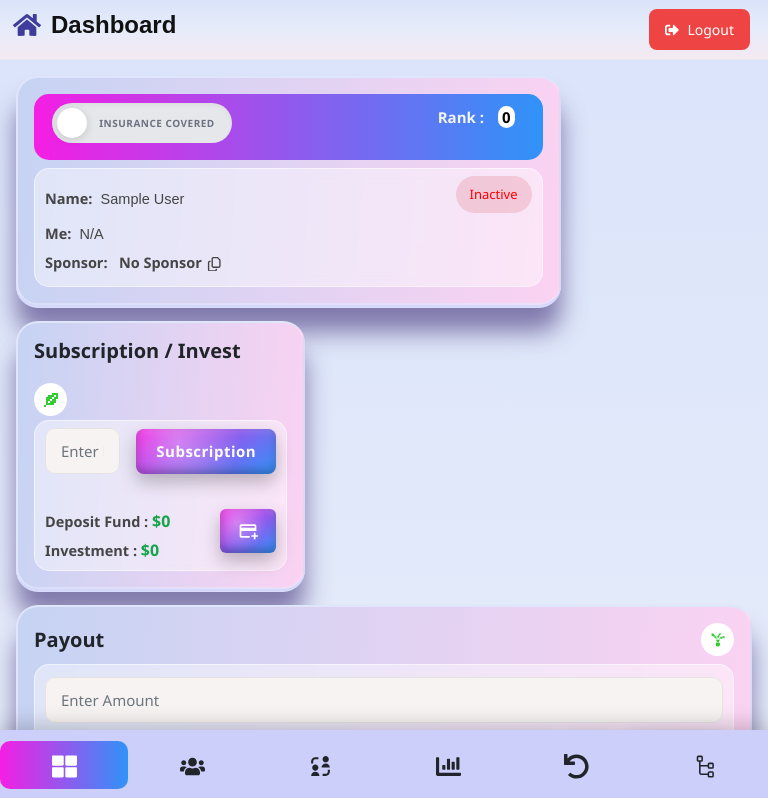
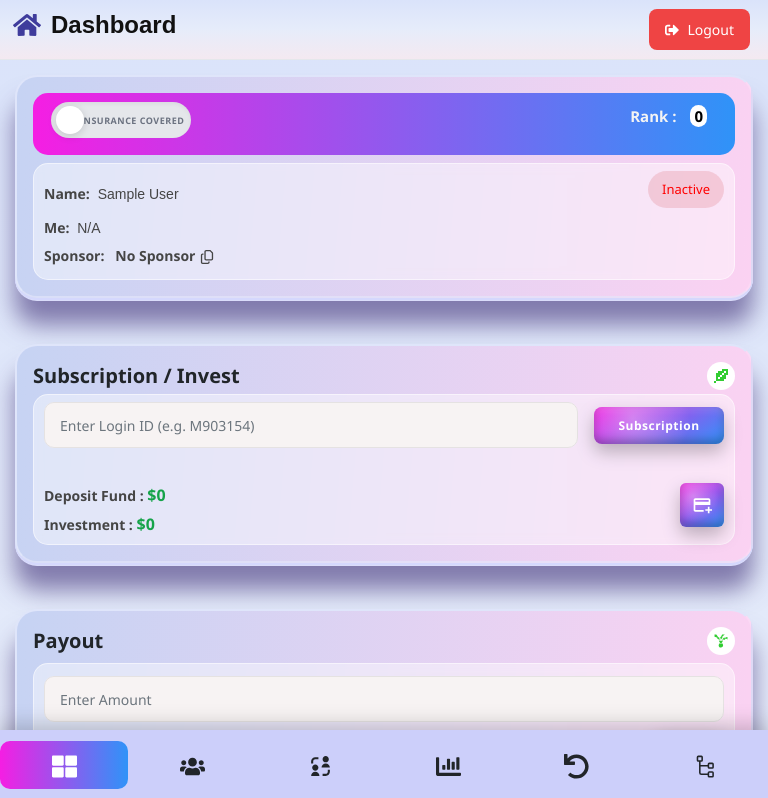
Before and after one commit to MOHDSUHAIL09/crypto, a React (Vite) app: page /dashboard in a window 768 px wide. Shown: the top 798 px of the page. Built offline with nearby package versions, Linux system fonts and the light colour scheme; no server answers; sample sign-in values are in the browser's storage.

Commit message:
update code

```diff
--- a/src/assets/dashboardcss/css/Dashboard.css
+++ b/src/assets/dashboardcss/css/Dashboard.css
@@ -2575,3 +2575,134 @@ input {
   padding-left: 0;
   padding-right: 35px; /* Shift text left when knob moves right */
 }
+
+
+
+
+
+
+/* Cards Responsive - Break at 992px instead of 768px */
+@media (max-width: 992px) {
+  .row.g-3 {
+    display: flex !important;
+    flex-direction: column !important;
+    gap: 20px !important;
+    padding: 15px !important;
+  }
+
+  /* All cards take full width on tablet/mobile */
+  .col-lg-5,
+  .col-lg-4,
+  .col-lg-3 {
+    width: 100% !important;
+    max-width: 100% !important;
+    flex: 0 0 100% !important;
+    margin-bottom: 15px !important;
+  }
+
+  /* Card styling */
+  .custom-card1 {
+    width: 100% !important;
+    margin: 0 !important;
+  }
+
+  /* Top row adjustments */
+  .top-row {
+    grid-template-columns: 1fr !important;
+    gap: 15px !important;
+  }
+
+  /* Stake and payout containers */
+  .stake-container,
+  .payout-container {
+    padding: 12px !important;
+  }
+
+  /* Buttons */
+  .wallet-buttton {
+    padding: 8px 16px !important;
+    font-size: 13px !important;
+  }
+
+  /* Input fields */
+  .custom-pay-form {
+    font-size: 14px !important;
+  }
+
+  /* Text sizes */
+  .c-box p,
+  .c-box h5 {
+    font-size: 14px !important;
+  }
+
+  .small-text {
+    font-size: 12px !important;
+  }
+}
+
+/* For larger tablets (between 768px and 992px) */
+@media (min-width: 768px) and (max-width: 992px) {
+  .row.g-3 {
+    display: grid !important;
+    grid-template-columns: 1fr 1fr !important;
+    gap: 15px !important;
+  }
+
+  .col-lg-5 {
+    grid-column: span 2 !important;
+  }
+
+  .col-lg-4,
+  .col-lg-3 {
+    grid-column: span 1 !important;
+  }
+}
+
+/* Small mobile (below 768px) - single column */
+@media (max-width: 768px) {
+  .row.g-3 {
+    display: flex !important;
+    flex-direction: column !important;
+    gap: 15px !important;
+  }
+
+  .col-lg-5,
+  .col-lg-4,
+  .col-lg-3 {
+    width: 100% !important;
+    max-width: 100% !important;
+  }
+
+  /* Insurance toggle fix */
+  .insurance-switch {
+    width: 140px !important;
+    height: 36px !important;
+  }
+
+  .switch-knob {
+    width: 28px !important;
+    height: 28px !important;
+  }
+
+  .insurance-switch.active .switch-knob {
+    transform: translateX(108px) !important;
+  }
+
+  .switch-text {
+    font-size: 9px !important;
+    padding-left: 12px !important;
+  }
+
+  /* Dashboard buttons */
+  .wallet-buttton {
+    padding: 6px 12px !important;
+    font-size: 12px !important;
+  }
+
+  /* Mint box */
+  .mint-box {
+    width: 28px !important;
+    height: 28px !important;
+    font-size: 14px !important;
+  }
+}
```
